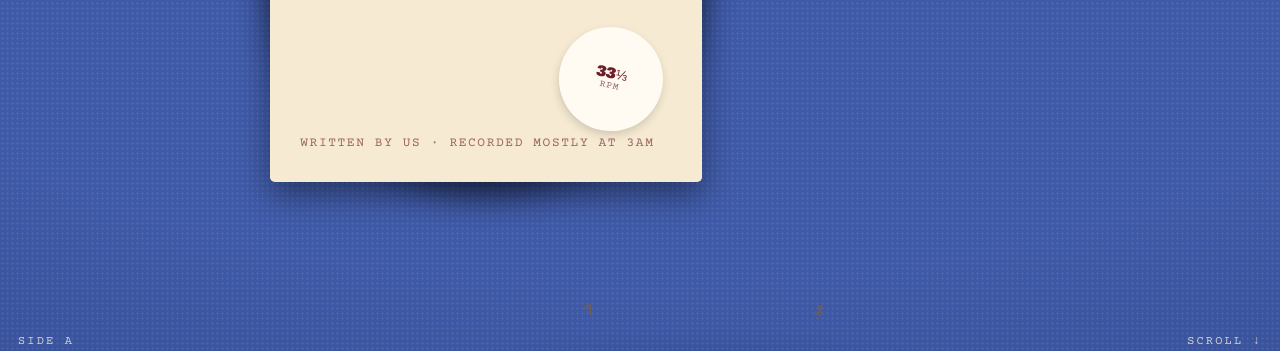
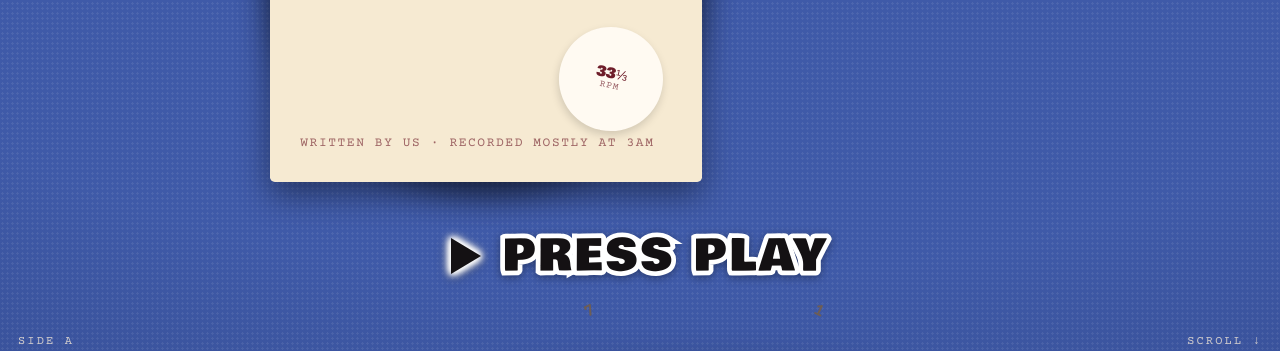
Before and after one commit to KavyaShrivastava/the-groupchat, a website built with Vite: page mock.html in a window 1280 px wide. Shown: the part 434-785 px from the top of the page. Built offline with nearby package versions, Linux system fonts and the light colour scheme.

Commit message:
Demo: PRESS PLAY is a real button (sound on, record out, needle down, song)
Co-Authored-By: Claude Opus 5.5 <noreply@anthropic.com>

```diff
--- a/mock.html
+++ b/mock.html
@@ -276,6 +276,29 @@
         pointer-events: none;
       }
 
+      /* the real play button */
+      .playbtn {
+        display: flex;
+        align-items: center;
+        gap: 0.5em;
+        padding: 0.35em 0.6em;
+        background: none;
+        border: 0;
+        cursor: pointer;
+        pointer-events: auto;
+        transition: scale 0.15s ease;
+      }
+      .playbtn:hover { scale: 1.05; }
+      .playbtn:active { scale: 0.96; }
+      .playbtn .tri {
+        width: 0;
+        height: 0;
+        border-top: 0.42em solid transparent;
+        border-bottom: 0.42em solid transparent;
+        border-left: 0.7em solid #141113;
+        filter: drop-shadow(0 0 0.09em #fff) drop-shadow(0 0 0.09em #fff) drop-shadow(0 0 0.06em #fff);
+      }
+
       /* ransom-note letters: each on its own torn scrap of paper */
       .rn {
         display: flex;
@@ -359,7 +382,7 @@
       <small>written by us · recorded mostly at 3am</small>
       <div class="rpm"><span>33⅓<small>RPM</small></span></div>
     </div>
-    <div class="word" id="w1" style="left: 50%; bottom: 9%; translate: -50% 0">press play</div>
+    <button class="word playbtn" id="w1" type="button" style="left: 50%; bottom: 9%; translate: -50% 0"><span class="tri"></span>press play</button>
 
     <!-- 2. trading cards: the cast -->
     <div id="deck"></div>
@@ -470,6 +493,11 @@
         if (p > 0.95 && p < 1.5) snd.crackle(true);
       };
       soundBtn.addEventListener('click', unlock);
+      document.getElementById('w1').addEventListener('click', () => {
+        unlock();
+        clearTimeout(idle);
+        target = Math.max(target, 1);
+      });
       addEventListener('pointerdown', unlock, { once: true });
       addEventListener('keydown', unlock, { once: true });
 
@@ -597,8 +625,11 @@
         const armIn = clamp((t0 - 0.75) / 0.25, 0, 1) * (1 - clamp(t1 * 4, 0, 1));
         el.arm.style.transform = `translateX(${out}px) rotate(${-38 + armIn * 38}deg)`;
         el.arm.style.opacity = clamp(t0 * 3 - 1.5, 0, 1) * (1 - clamp(t1 * 3, 0, 1));
-        el.w1.style.opacity = clamp((t0 - 0.6) * 3, 0, 1) * (1 - t1 * 3);
-        el.w1.style.transform = `translateY(${(1 - t0) * 20}px)`;
+        // the play button is there at the start and fades once the record is out
+        const btn = 1 - clamp(t0 * 2.5, 0, 1);
+        el.w1.style.opacity = btn;
+        el.w1.style.pointerEvents = btn > 0.2 ? 'auto' : 'none';
+        el.w1.style.transform = `translateY(${(1 - btn) * 16}px)`;
 
         crossed('slide', t0, 0.2, (d) => d > 0 && snd.slide());
         crossed('needle', armIn, 0.98, (d) => (d > 0 ? snd.needle() : snd.crackle(false)));
```
